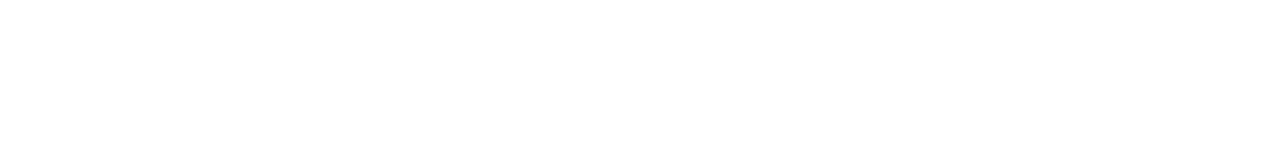
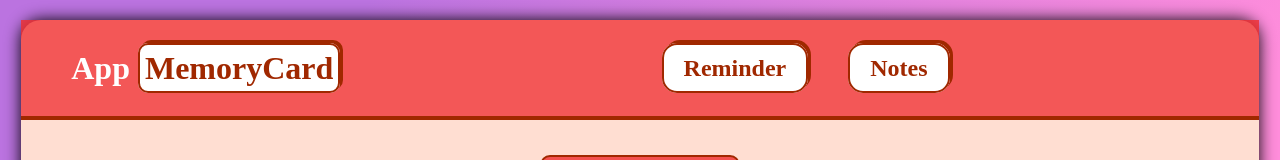
Before and after one commit to ArcenioSouza/AppMemory, a React (Create React App) app: page / in a window 1280 px wide. Shown: the top 160 px of the page. Built offline with nearby package versions, Linux system fonts and the light colour scheme; no server answers.

Commit message:
Adiciona modernizaçao do css no container do app

```diff
--- a/package.json
+++ b/package.json
@@ -3,6 +3,9 @@
   "version": "0.1.0",
   "private": true,
   "dependencies": {
+    "@emotion/react": "^11.4.1",
+    "@emotion/styled": "^11.3.0",
+    "@material-ui/core": "^5.0.0-beta.5",
     "@testing-library/jest-dom": "^5.14.1",
     "@testing-library/react": "^11.2.7",
     "@testing-library/user-event": "^12.8.3",
--- a/public/index.html
+++ b/public/index.html
@@ -4,6 +4,8 @@
     <meta charset="utf-8" />
     <link rel="icon" href="%PUBLIC_URL%/favicon.ico" />
     <meta name="viewport" content="width=device-width, initial-scale=1" />
+    <link rel="stylesheet" href="https://fonts.googleapis.com/icon?family=Material+Icons" />
+    <link rel="stylesheet" href="https://fonts.googleapis.com/css?family=Roboto:300,400,500,700&display=swap" />
 
     <title>React App</title>
   </head>
--- a/src/App.js
+++ b/src/App.js
@@ -1,24 +1,40 @@
 import Header from "./components/header/header";
 import Notes from "./pages/notes/Notes";
 import Reminder from "./pages/reminder/Reminder";
-import {BrowserRouter, Route, Switch} from 'react-router-dom'
+import { BrowserRouter, Route, Switch } from "react-router-dom";
 import styled from "styled-components";
 
-const Container = styled.div `
-background-color: aquamarine;
-  width: 100vmax;
+const Container = styled.div`
+  display: flex;
+  justify-content: center;
+  align-items: center;
+  padding: 20px 20px 20px 20px;
+  background: rgb(187,115,224);
+  background: linear-gradient(121deg, rgba(187,115,224,1) 21%, rgba(255,141,219,1) 75%);
+  width: 100%;
+  height: 100vh;
+`;
+
+const Wrapper = styled.div `
+  width: 99.8%;
+  height: 95vh;
+  background: #fff;
+  border-radius: 20px;
+  box-shadow:  inset 0 0, 0 0 1em;
 `
 
 function App() {
   return (
     <Container>
-      {/* <BrowserRouter>
+      <Wrapper>
+        <BrowserRouter>
         <Header />
         <Switch>
           <Route path='/' exact component={Reminder}/>
           <Route path='/notes' exact component={Notes}/>
         </Switch>
-      </BrowserRouter> */}
+      </BrowserRouter>
+      </Wrapper>
     </Container>
   );
 }
```
Also changed, not shown: 1 other file (tests, documents, lock files or other folders).
